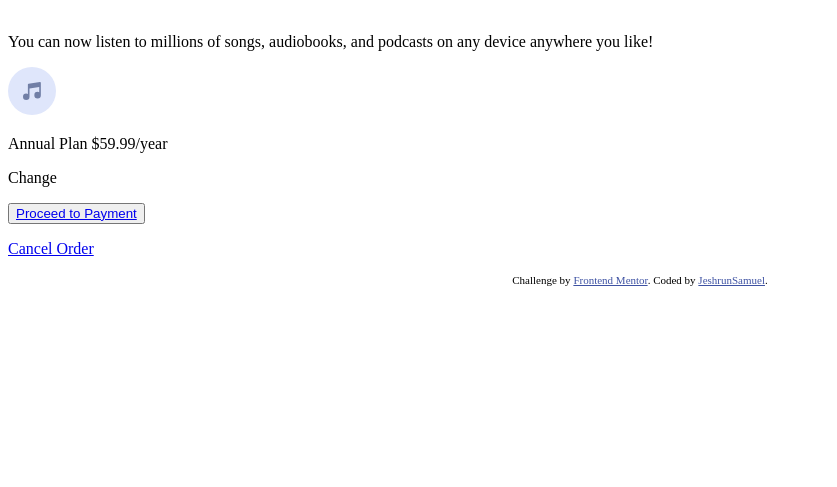
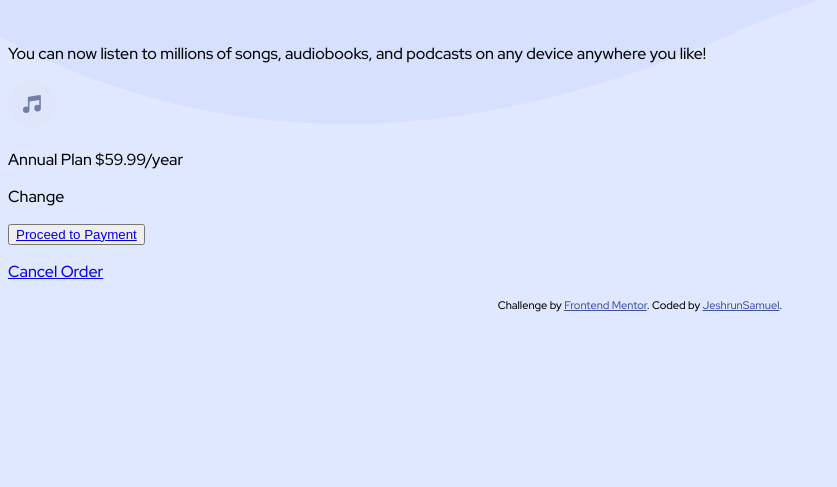
Before and after one commit to JeshrunSamuel/Frontend-Mentor-Order-summary-card, a plain HTML site: page index.html in a window 1280 px wide. Shown: the part 313-800 px from the top of the page, without its empty margins (0-837 px from the left). Drawn offline with Linux system fonts and the light colour scheme.

Commit message:
background pattern

```diff
--- a/index.html
+++ b/index.html
@@ -10,6 +10,7 @@
         .attribution a { color: hsl(228, 45%, 44%); }
         .attribution { position: relative; bottom: 0;}
       </style>
+    <link rel="stylesheet" href="style.css">
 </head>
 <body>
     <div class="container">
--- a/style.scss
+++ b/style.scss
@@ -0,0 +1,7 @@
+@import url('https://fonts.googleapis.com/css2?family=Red+Hat+Display:wght@500;700;900&display=swap');
+
+body {
+    font-family: 'Red Hat Display', sans-serif;
+    background: url('images/pattern-background-desktop.svg') no-repeat;
+    background-color: hsl(225, 100%, 94%);
+}
```
Also changed, not shown: style.css, 1 other file.
